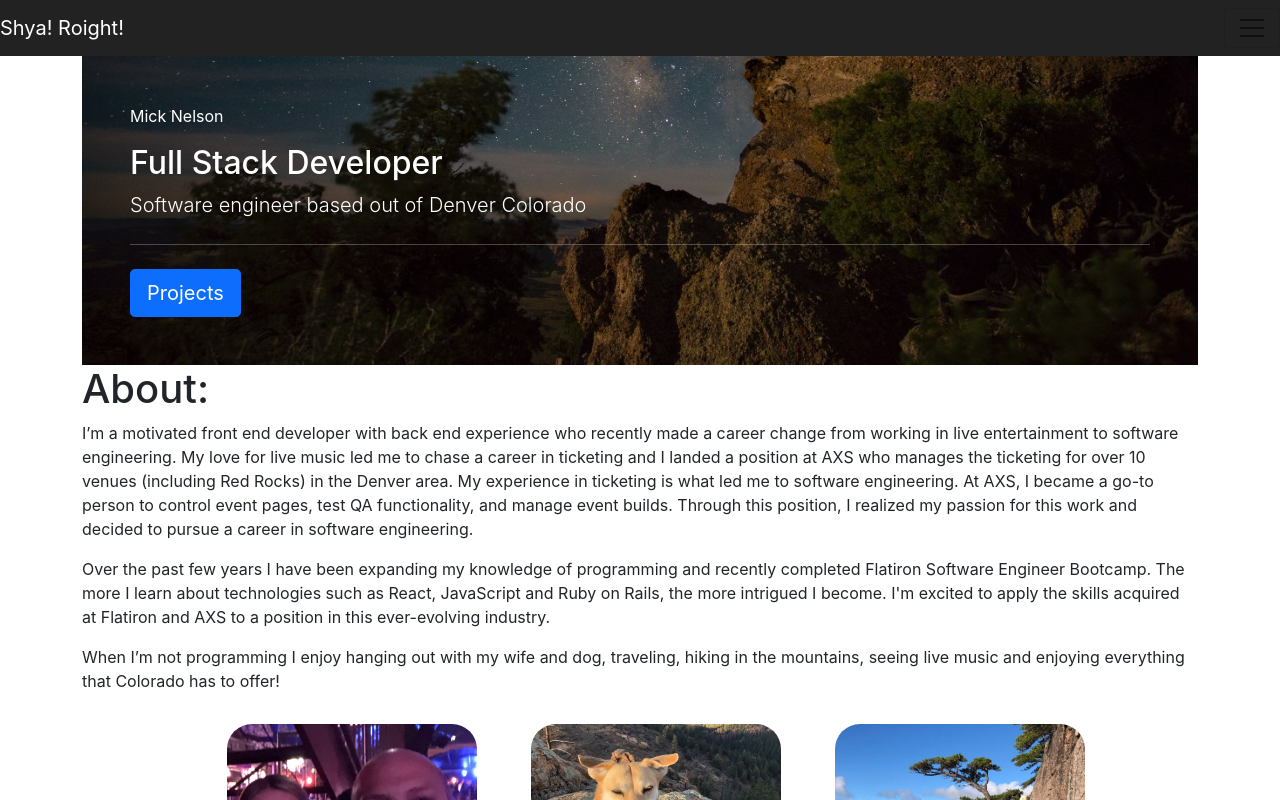
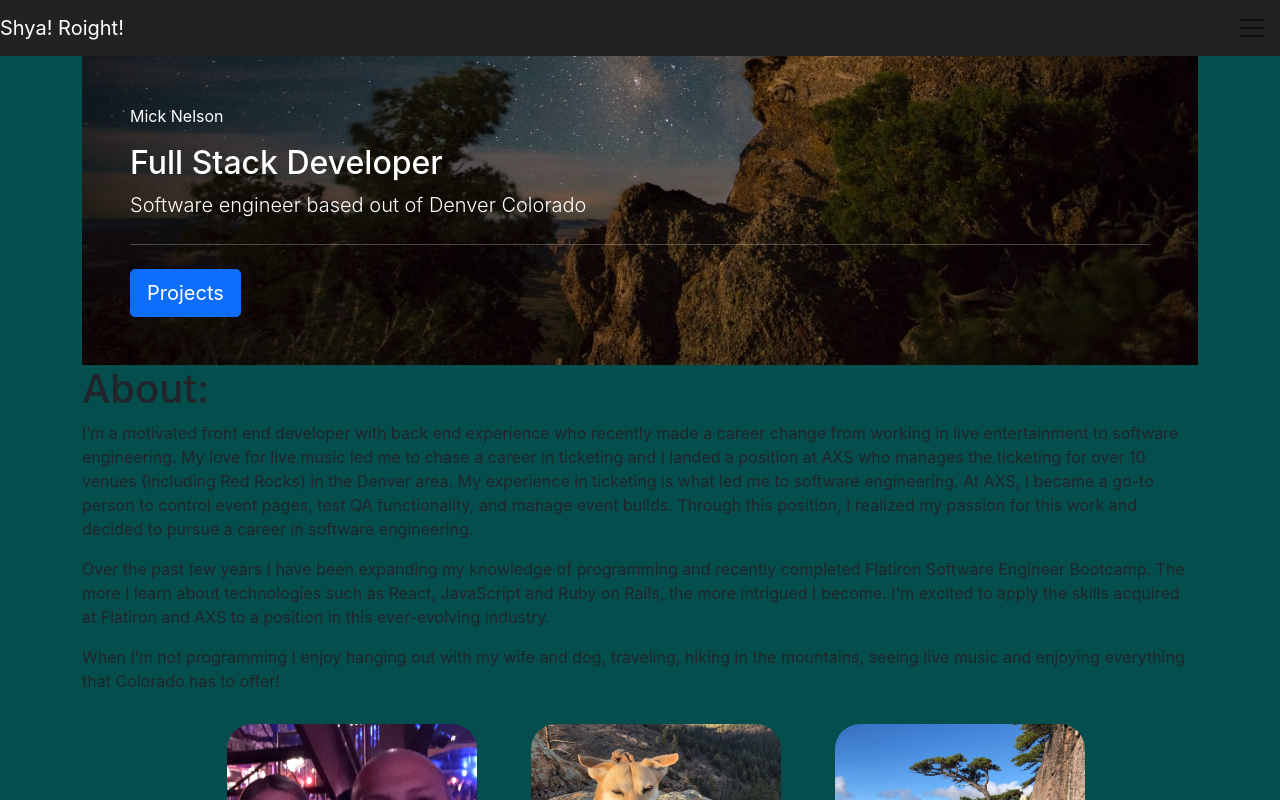
Before and after one commit to mickbbnelson/Mick-Portfolio, a React (Create React App) app in the folder mick-portfolio/: page / in a window 1280 px wide. Shown: the top 800 px of the page. Built offline with nearby package versions, Linux system fonts and the light colour scheme; the HTML template or start-up script is replaced by a standard one.

Commit message:
Update page background color

```diff
--- a/mick-portfolio/src/App.css
+++ b/mick-portfolio/src/App.css
@@ -36,3 +36,7 @@
     transform: rotate(360deg);
   }
 }
+
+body {
+  background-color: rgb(4, 78, 78)
+}
```
